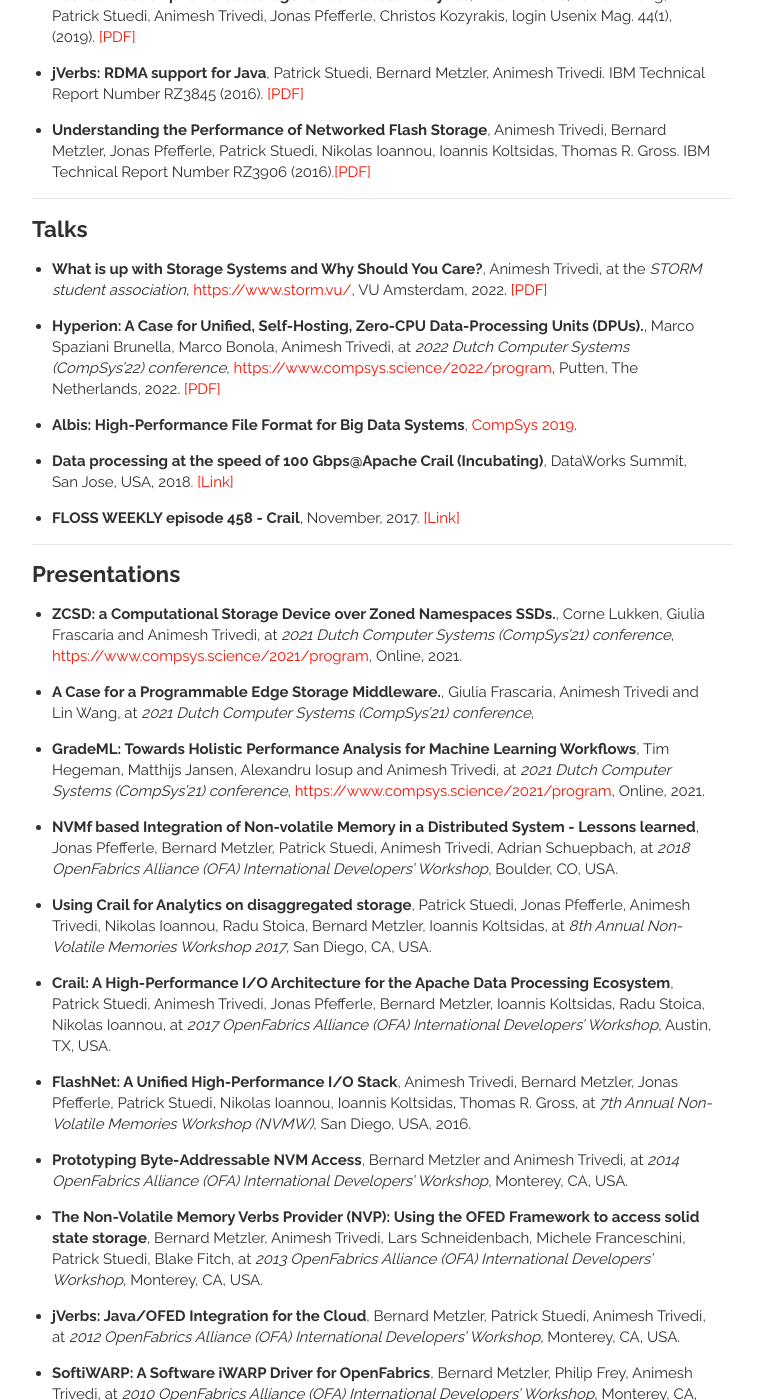
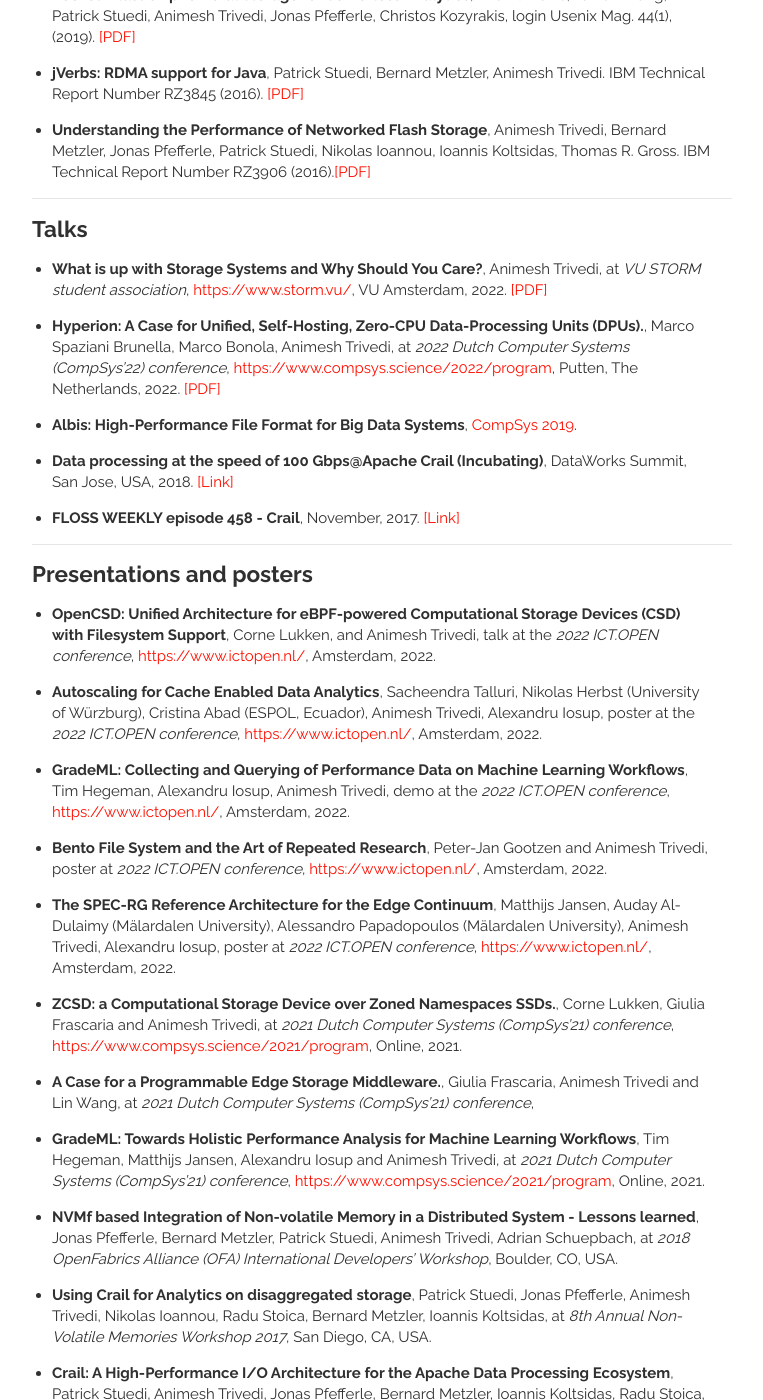
Before and after one commit to animeshtrivedi/animeshtrivedi.github.io, a Jekyll site: the page built from publications.md, in a window 1280 px wide and 1400 px high, scrolled down 3463 px. Shown: the whole window, without its empty margins (258-1021 px from the left). Built offline with Jekyll 4.4.1, drawn with Linux system fonts in a browser that asks for light colours.

Commit message:
talks and DLT paper

```diff
--- a/publications.md
+++ b/publications.md
@@ -95,8 +95,9 @@
   * **Understanding the Performance of Networked Flash Storage**, Animesh Trivedi, Bernard Metzler, Jonas Pfefferle, Patrick Stuedi, Nikolas Ioannou, Ioannis Koltsidas, Thomas R. Gross. IBM Technical Report Number RZ3906 (2016).[[PDF]](http://domino.research.ibm.com/library/cyberdig.nsf/papers/2E1891A103C715F58525802E0052799D)
 
 <hr>
+
 ## Talks
-  * **What is up with Storage Systems and Why Should You Care?**, Animesh Trivedi, at the *STORM student association*, [https://www.storm.vu/](https://www.compsys.science/2022/program), VU Amsterdam, 2022. [[PDF]](/files/2022/2022-storm-guest-lecture-why-storage-and-why-should-you-care.pdf)
+  * **What is up with Storage Systems and Why Should You Care?**, Animesh Trivedi, at *VU STORM student association*, [https://www.storm.vu/](https://www.storm.vu/), VU Amsterdam, 2022. [[PDF]](/files/2022/2022-storm-guest-lecture-why-storage-and-why-should-you-care.pdf)
 
   * **Hyperion: A Case for Unified, Self-Hosting, Zero-CPU Data-Processing Units (DPUs).**, Marco Spaziani Brunella, Marco Bonola, Animesh Trivedi, at *2022 Dutch Computer Systems (CompSys’22) conference*, [https://www.compsys.science/2022/program](https://www.compsys.science/2022/program), Putten, The Netherlands, 2022. [[PDF]](/files/2022/2022-compsys-hyperion-zero-cpu-talk.pdf)
 
@@ -107,7 +108,17 @@
   * **FLOSS WEEKLY episode 458 - Crail**, November, 2017. [[Link]](https://twit.tv/shows/floss-weekly/episodes/458)
 
 <hr>
-## Presentations
+## Presentations and posters
+
+  * **OpenCSD: Unified Architecture for eBPF-powered Computational Storage Devices (CSD) with Filesystem Support**, Corne Lukken, and Animesh Trivedi, talk at the *2022 ICT.OPEN conference*, [https://www.ictopen.nl/](https://www.ictopen.nl/), Amsterdam, 2022.
+
+  * **Autoscaling for Cache Enabled Data Analytics**, Sacheendra Talluri, Nikolas Herbst (University of Würzburg), Cristina Abad (ESPOL, Ecuador), Animesh Trivedi, Alexandru Iosup, poster at the *2022 ICT.OPEN conference*, [https://www.ictopen.nl/](https://www.ictopen.nl/), Amsterdam, 2022.
+
+  * **GradeML: Collecting and Querying of Performance Data on Machine Learning Workflows**, Tim Hegeman, Alexandru Iosup, Animesh Trivedi, demo at the *2022 ICT.OPEN conference*, [https://www.ictopen.nl/](https://www.ictopen.nl/), Amsterdam, 2022.
+
+  * **Bento File System and the Art of Repeated Research**, Peter-Jan Gootzen and Animesh Trivedi, poster at *2022 ICT.OPEN conference*, [https://www.ictopen.nl/](https://www.ictopen.nl/), Amsterdam, 2022.
+
+  * **The SPEC-RG Reference Architecture for the Edge Continuum**, Matthijs Jansen, Auday Al-Dulaimy (Mälardalen University), Alessandro Papadopoulos (Mälardalen University),  Animesh Trivedi, Alexandru Iosup, poster at *2022 ICT.OPEN conference*, [https://www.ictopen.nl/](https://www.ictopen.nl/), Amsterdam, 2022.
 
   * **ZCSD: a Computational Storage Device over Zoned Namespaces SSDs.**, Corne Lukken, Giulia Frascaria and Animesh Trivedi, at *2021 Dutch Computer Systems (CompSys’21) conference*, [https://www.compsys.science/2021/program](https://www.compsys.science/2021/program), Online, 2021.
 
```
Also changed, not shown: 1 other file.
